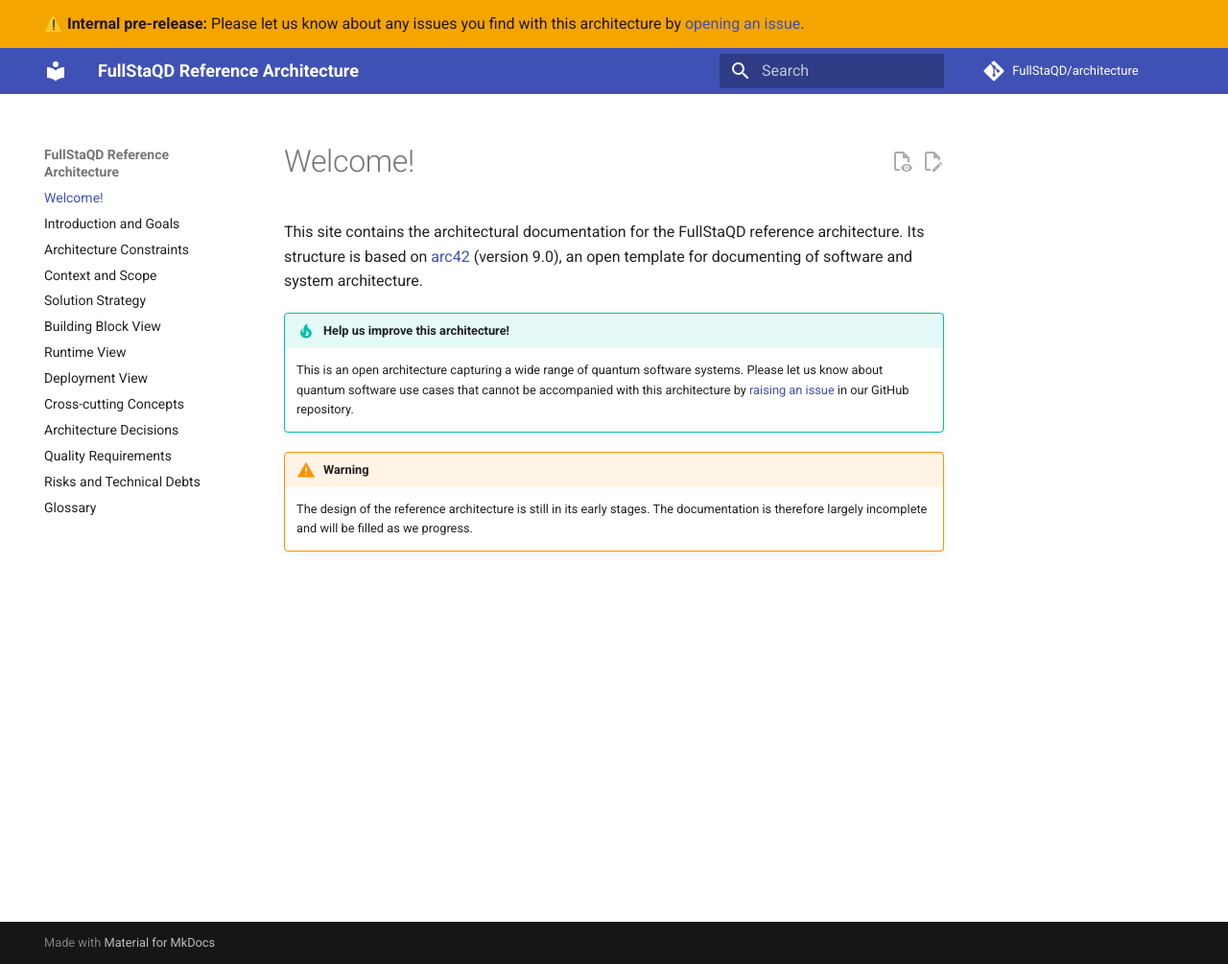
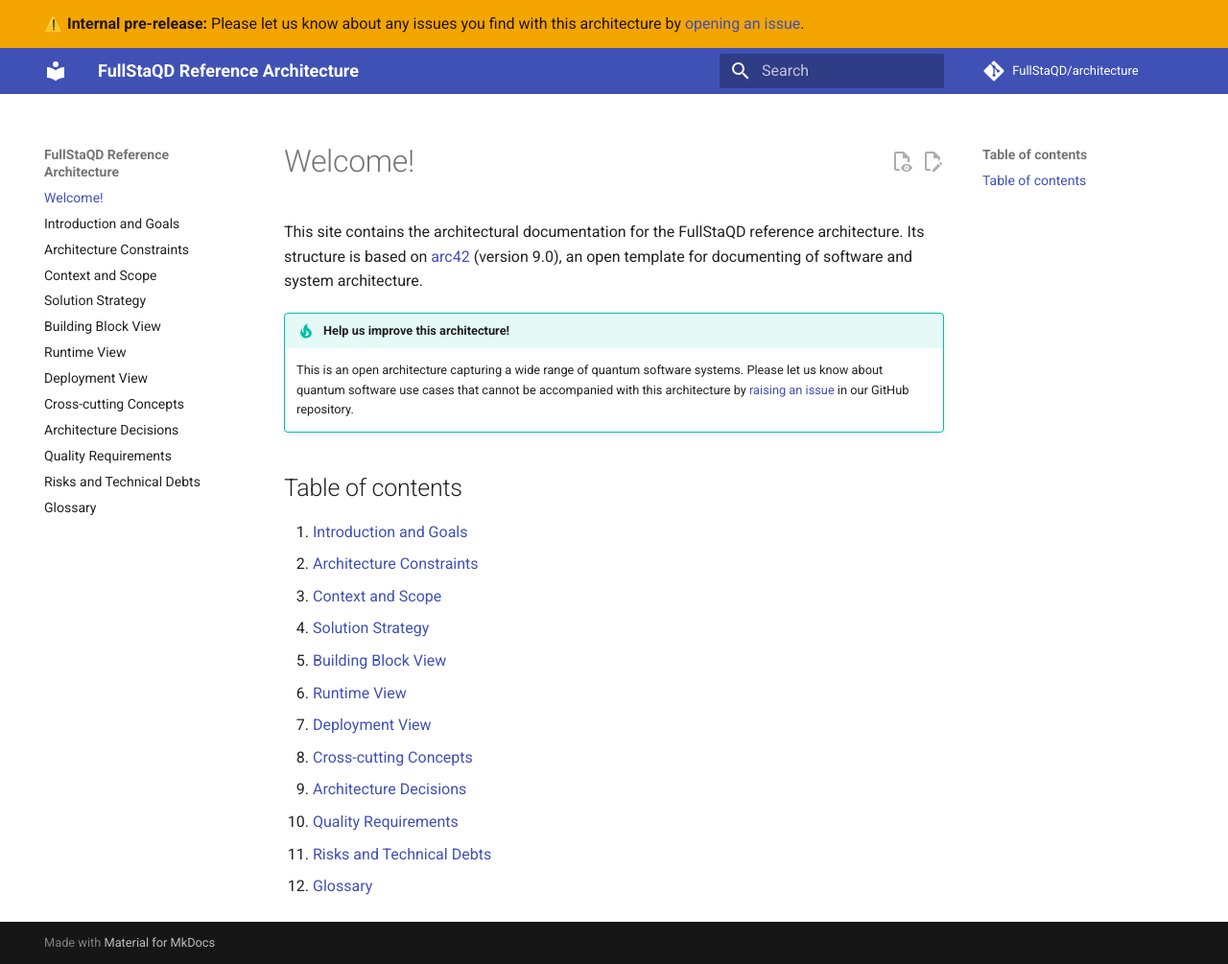
Before and after one commit to FullStaQD/architecture, an MkDocs documentation site: the page built from docs/index.md, in a window 1280 px wide and 1005 px high. Shown: the whole window at 96% size. Built offline with MkDocs 1.6.1 and Material for MkDocs 9.7.7, drawn with Linux system fonts in a browser that asks for light colours; comment, search, counter and statistics services are not loaded.

Commit message:
Update index.md
Signed-off-by: RinorKIT <tc4656@kit.edu>

```diff
--- a/docs/index.md
+++ b/docs/index.md
@@ -15,8 +15,17 @@
     in our GitHub repository.
 
 
-!!! warning
+## Table of contents
 
-    The design of the reference architecture is still in its early stages.
-    The documentation is therefore largely incomplete and will be filled as we
-    progress.
+1. [Introduction and Goals](./01_introduction_and_goals.md)
+2. [Architecture Constraints](./02_architecture_constraints.md)
+3. [Context and Scope](./03_context_and_scope.md)
+4. [Solution Strategy](./04_solution_strategy.md)
+5. [Building Block View](./05_building_block_view.md)
+6. [Runtime View](./06_runtime_view.md)
+7. [Deployment View](./07_deployment_view.md)
+8. [Cross-cutting Concepts](./08_concepts.md)
+9. [Architecture Decisions](./09_architecture_decisions.md)
+10. [Quality Requirements](./10_quality_requirements.md)
+11. [Risks and Technical Debts](./11_technical_risks.md)
+12. [Glossary](./12_glossary.md)
```
